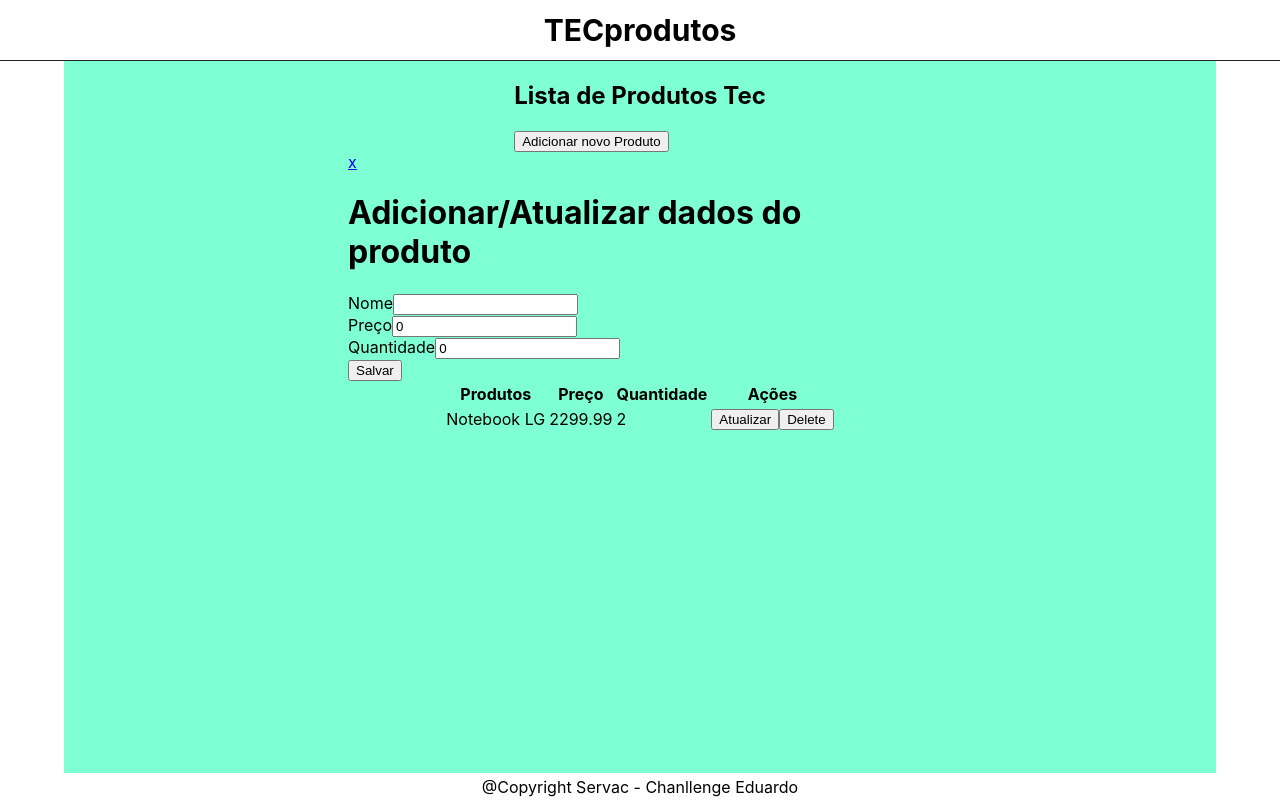
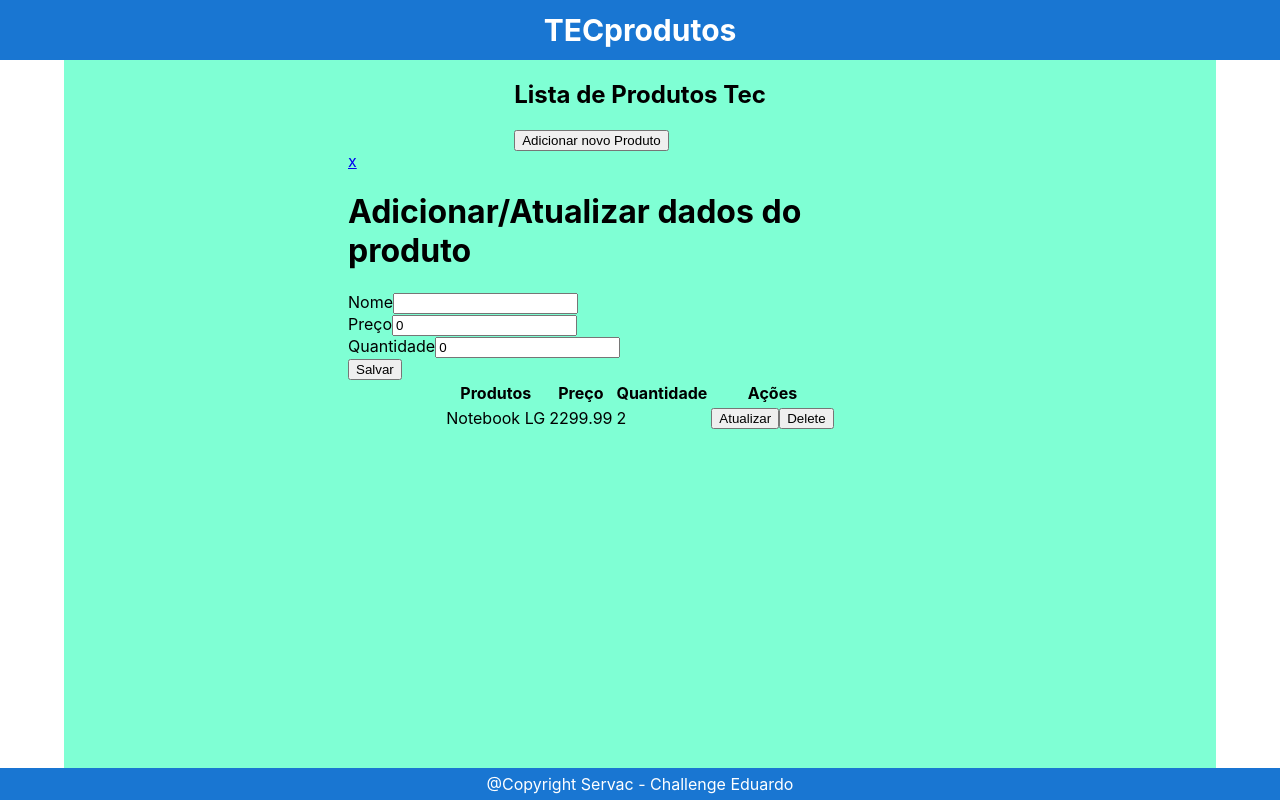
Before and after one commit to KewtonV/chanllenge-Eduardo, a React (Create React App) app in the folder products/: page / in a window 1280 px wide. Built offline with nearby package versions, Linux system fonts and the light colour scheme.

Commit message:
Update component header and footer

```diff
--- a/products/src/components/footer/footer.css
+++ b/products/src/components/footer/footer.css
@@ -1,6 +1,12 @@
 #footer-app {
-    height: 30px;
+    width: 100%;
     display: flex;
     justify-content: center;
     align-items: center;
+    background-color: var(--color-blue);
 }
+
+#footer-app span {
+    padding: 6px;
+    color: var(--color-text-white);
+}
--- a/products/src/components/footer/index.tsx
+++ b/products/src/components/footer/index.tsx
@@ -4,7 +4,7 @@ import './footer.css'
 export default function FooterComponent() {
     return (
         <footer id="footer-app">
-            <span>@Copyright Servac - Chanllenge Eduardo</span>
+            <span>@Copyright Servac - Challenge Eduardo</span>
         </footer>
     )
 }
--- a/products/src/components/header/header.css
+++ b/products/src/components/header/header.css
@@ -4,11 +4,10 @@
     display: flex;
     justify-content: center;
     align-items: center;
-    border-bottom-width: 1px;
-    border-bottom-color: #232323;
-    border-bottom-style: solid;
+    background-color: var(--color-blue);
 }
 #header-app h3 {
     font-size: 30px;
     font-weight: 700;
+    color: var(--color-text-white);
 }
```
